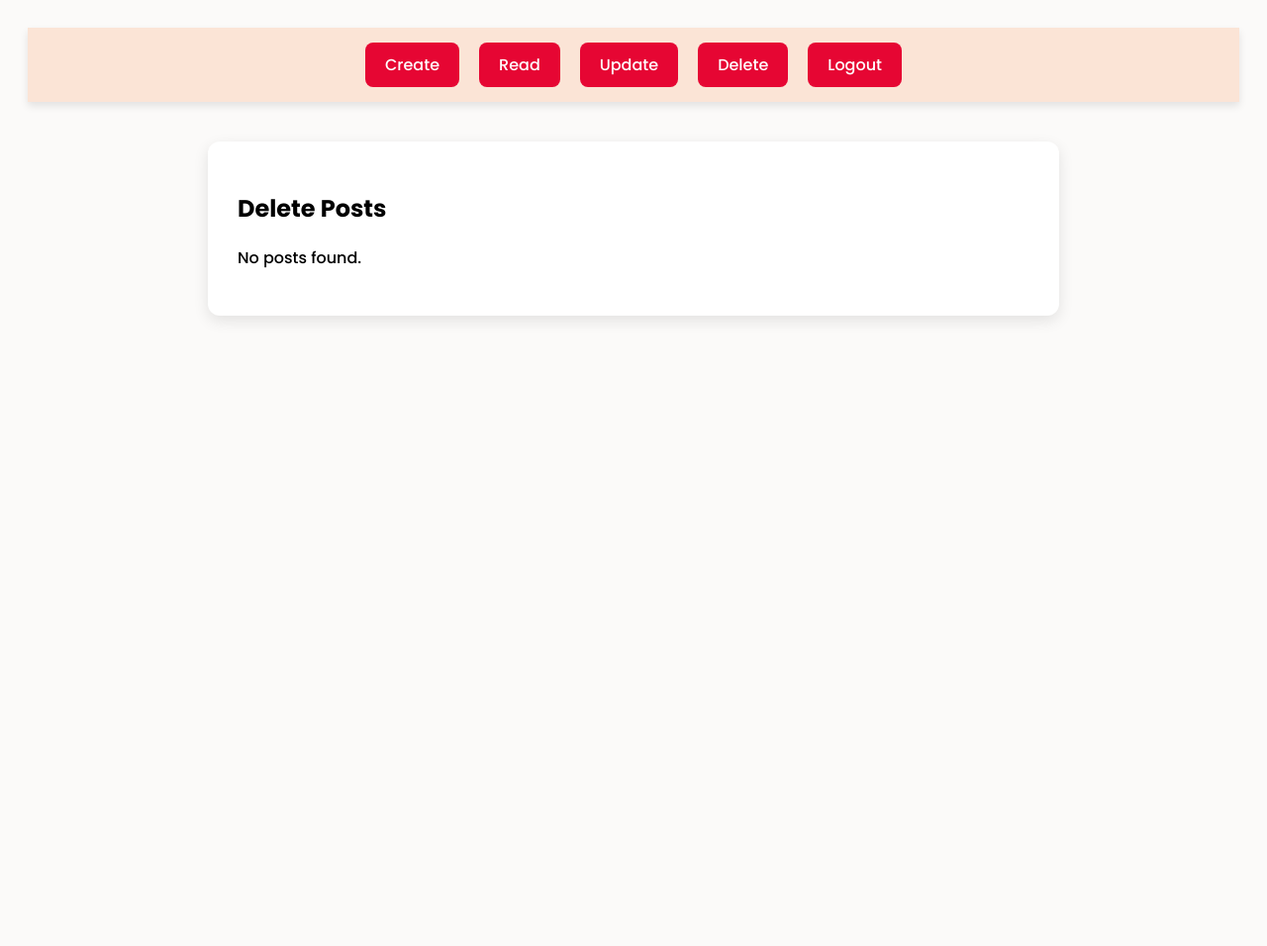
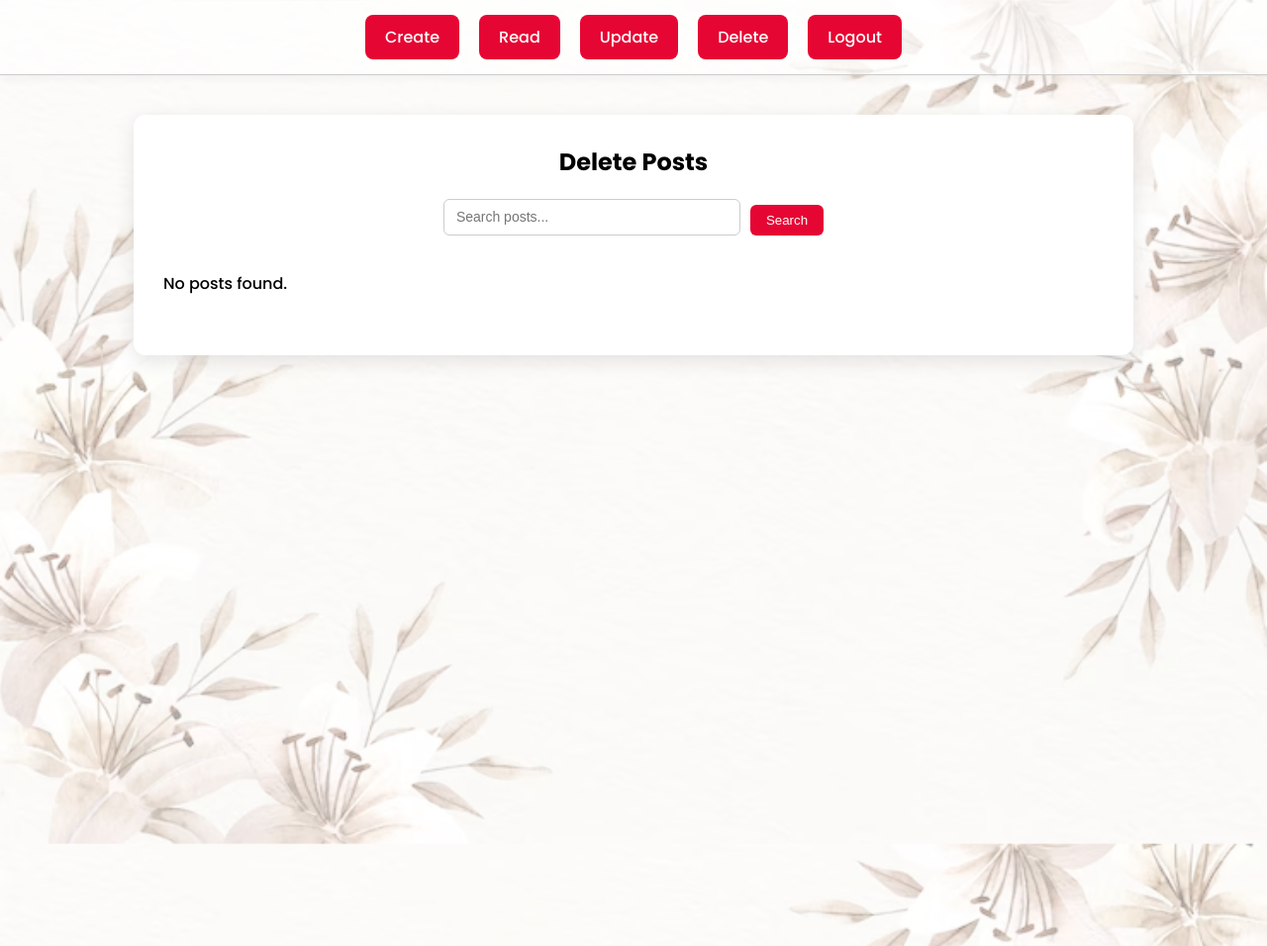
Before and after one commit to SriChandana-Saripalli/php-crud-app, a PHP site: page /delete_post.php in a window 1280 px wide. Shown: the whole page at 99% size. Before the commit the page ends 324 px from the top, so only its background shows below. Run offline with PHP 8.4, Linux system fonts and the light colour scheme; the visitor is signed in with stand-in values (Sample User, id 1); data that the repository does not hold is empty.

Commit message:
Update UI and functionality: added pagination, search form, and styling assets

```diff
--- a/delete_post.php
+++ b/delete_post.php
@@ -4,6 +4,7 @@ include 'db.php';
 
 $error = $success = "";
 
+// Deletion logic
 if (isset($_GET['id'])) {
     $id = intval($_GET['id']);
     $stmt = $conn->prepare("DELETE FROM posts WHERE id = ?");
@@ -15,7 +16,18 @@ if (isset($_GET['id'])) {
     }
 }
 
-$result = $conn->query("SELECT * FROM posts ORDER BY created_at DESC");
+// Pagination + search
+$search = $_GET['search'] ?? "";
+$page = isset($_GET['page']) ? (int)$_GET['page'] : 1;
+$limit = 5;
+$offset = ($page - 1) * $limit;
+
+$count_sql = "SELECT COUNT(*) as total FROM posts WHERE title LIKE '%$search%' OR content LIKE '%$search%'";
+$total = $conn->query($count_sql)->fetch_assoc()['total'];
+$total_pages = ceil($total / $limit);
+
+$sql = "SELECT * FROM posts WHERE title LIKE '%$search%' OR content LIKE '%$search%' ORDER BY created_at DESC LIMIT $limit OFFSET $offset";
+$result = $conn->query($sql);
 ?>
 
 <!DOCTYPE html>
@@ -24,29 +36,84 @@ $result = $conn->query("SELECT * FROM posts ORDER BY created_at DESC");
     <meta charset="UTF-8" />
     <title>Delete Posts</title>
     <style>
-        body { font-family: 'Poppins', sans-serif; background:rgb(251, 250, 249); padding: 20px; }
-        .container { max-width: 800px; margin: 40px auto; background: white; padding: 30px; border-radius: 12px; box-shadow: 0 5px 15px rgba(0,0,0,0.1); }
-        table { width: 100%; border-collapse: collapse; }
-        th, td { border: 1px solid #ddd; padding: 12px; text-align: left; }
-        th { background: #f0f0f0; }
+        body {
+            margin: 0;
+            font-family: 'Poppins', sans-serif;
+            background: url('flower.jpg') no-repeat center center fixed;
+            background-size: cover;
+        }
+        .overlay {
+            background-color: rgba(255, 255, 255, 0.6);
+            min-height: 100vh;
+            padding: 40px 20px;
+        }
+        .container {
+            max-width: 950px;
+            margin: auto;
+            background: white;
+            padding: 30px;
+            border-radius: 12px;
+            box-shadow: 0 6px 20px rgba(0, 0, 0, 0.1);
+        }
+        h2 {
+            text-align: center;
+            margin-top: 0;
+        }
+        table {
+            width: 100%;
+            border-collapse: collapse;
+            margin-top: 20px;
+        }
+        th, td {
+            border: 1px solid #ddd;
+            padding: 12px;
+            text-align: left;
+        }
+        th {
+            background-color: #eee;
+        }
         a.delete-btn {
             background: rgb(230, 6, 51);
             color: white;
             padding: 6px 12px;
             border-radius: 6px;
             text-decoration: none;
-            transition: background-color 0.3s ease;
         }
-        a.delete-btn:hover { background: #b00333; }
-        .error { color: red; }
-        .success { color: green; }
+        a.delete-btn:hover {
+            background: #b00333;
+        }
+        .error {
+            color: red;
+        }
+        .success {
+            color: green;
+        }
+        .pagination {
+            margin-top: 30px;
+            text-align: center;
+        }
+        .pagination a {
+            margin: 0 5px;
+            padding: 5px 10px;
+            background: rgb(230, 6, 51);
+            color: white;
+            border-radius: 6px;
+            text-decoration: none;
+        }
+        .pagination a.active {
+            background: #333;
+        }
     </style>
 </head>
 <body>
+<div class="overlay">
     <div class="container">
         <h2>Delete Posts</h2>
+
         <?php if ($error) echo "<p class='error'>$error</p>"; ?>
         <?php if ($success) echo "<p class='success'>$success</p>"; ?>
+
+        <?php include 'search_form.php'; ?>
 
         <?php if ($result->num_rows == 0): ?>
             <p>No posts found.</p>
@@ -61,12 +128,19 @@ $result = $conn->query("SELECT * FROM posts ORDER BY created_at DESC");
                             <td><?php echo $post['id']; ?></td>
                             <td><?php echo htmlspecialchars($post['title']); ?></td>
                             <td><?php echo $post['created_at']; ?></td>
-                        <td><a class="delete-btn" href="delete_post.php?id=<?php echo $post['id']; ?>" onclick="return confirm('Are you sure you want to delete this post?');">Delete</a></td>
+                            <td>
+                                <a class="delete-btn" href="delete_post.php?id=<?php echo $post['id']; ?>&search=<?php echo urlencode($search); ?>&page=<?php echo $page; ?>" onclick="return confirm('Are you sure you want to delete this post?');">Delete</a>
+                            </td>
                         </tr>
                     <?php endwhile; ?>
                 </tbody>
             </table>
         <?php endif; ?>
+
+        <div class="pagination">
+            <?php include 'pagination.php'; ?>
+        </div>
+    </div>
 </div>
 </body>
 </html>
--- a/navbar.php
+++ b/navbar.php
@@ -9,14 +9,24 @@ if (!isset($_SESSION['user_id'])) {
 <!-- Navbar HTML -->
 <link href="https://fonts.googleapis.com/css2?family=Poppins:wght@300;500;700&display=swap" rel="stylesheet" />
 <style>
+    body {
+        margin: 0;
+        font-family: 'Poppins', sans-serif;
+        background: url('flower.jpg') no-repeat center center fixed;
+        background-size: cover;
+    }
+
+    .navbar-wrapper {
+        background-color: rgba(255, 255, 255, 0.85); /* Match overlay look */
+        padding: 15px 20px;
+        box-shadow: 0 4px 8px rgba(0,0,0,0.1);
+        border-bottom: 1px solid #ccc;
+    }
+
     .navbar {
-        background-color:#FBE4D6;
-        padding: 15px;
         display: flex;
         justify-content: center;
         gap: 20px;
-        font-family: 'Poppins', sans-serif;
-        box-shadow: 0 4px 8px rgba(0,0,0,0.1);
     }
 
     .navbar a {
@@ -26,13 +36,15 @@ if (!isset($_SESSION['user_id'])) {
         padding: 10px 20px;
         border-radius: 8px;
         transition: background-color 0.3s ease;
+        font-weight: 500;
     }
 
     .navbar a:hover {
-        background-color:rgb(230, 6, 51);
+        background-color: #b00333;
     }
 </style>
 
+<div class="navbar-wrapper">
     <div class="navbar">
         <a href="create_post.php">Create</a>
         <a href="read_post.php">Read</a>
@@ -40,3 +52,4 @@ if (!isset($_SESSION['user_id'])) {
         <a href="delete_post.php">Delete</a>
         <a href="logout.php">Logout</a>
     </div>
+</div>
--- /dev/null
+++ b/pagination.php
@@ -0,0 +1,9 @@
+<?php if ($total_pages > 1): ?>
+<div class="pagination">
+    <?php for ($i = 1; $i <= $total_pages; $i++): ?>
+        <a href="?page=<?php echo $i; ?>&search=<?php echo urlencode($search ?? ''); ?>" class="<?php echo ($i == $page) ? 'active' : ''; ?>">
+            <?php echo $i; ?>
+        </a>
+    <?php endfor; ?>
+</div>
+<?php endif; ?>
--- /dev/null
+++ b/search_form.php
@@ -0,0 +1,43 @@
+<style>
+    .search-box {
+        margin-bottom: 20px;
+        text-align: center;
+    }
+
+    .search-box form {
+        display: inline-flex;
+        gap: 10px;
+        flex-wrap: wrap;
+        justify-content: center;
+    }
+
+    .search-box input[type="text"] {
+        width: 300px;
+        padding: 8px 12px;
+        font-size: 14px;
+        border-radius: 6px;
+        border: 1px solid #ccc;
+    }
+
+    .search-box button {
+        margin-top: 6px;
+        padding: 8px 16px;
+        background: rgb(230, 6, 51);
+        color: white;
+        border: none;
+        border-radius: 6px;
+        cursor: pointer;
+    }
+
+    .search-box button:hover {
+        background: #b00333;
+    }
+</style>
+
+<div class="search-box">
+    <form method="GET" action="">
+        <input type="text" name="search" placeholder="Search posts..."
+               value="<?php echo htmlspecialchars($search ?? ''); ?>" />
+        <button type="submit">Search</button>
+    </form>
+</div>
```
Also changed, not shown: create_post.php (+56 -7 lines), read_post.php (+90 -10 lines), update_post.php (+128 -29 lines), README.md, flower.jpg (added). Lines whose indentation alone changed are shown as unchanged.
